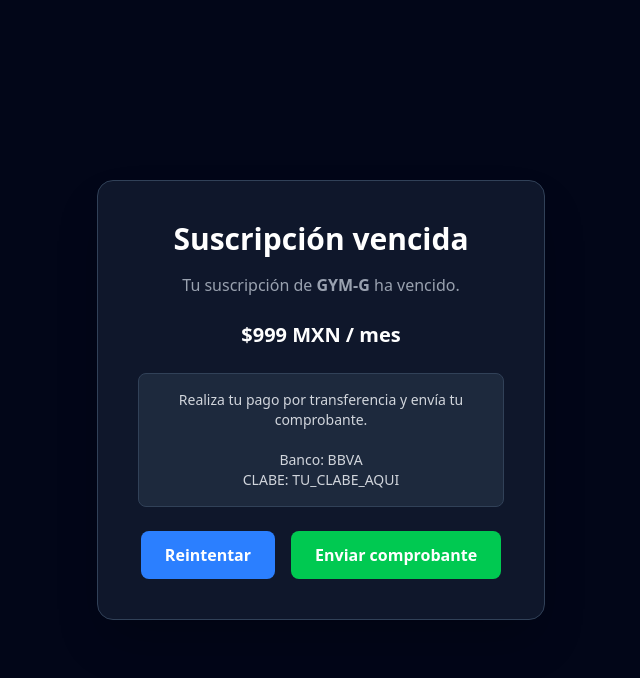
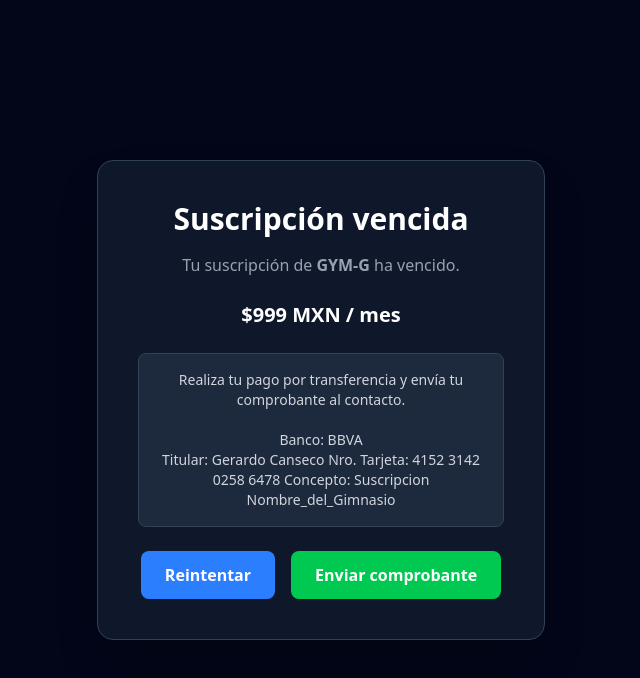
Before and after one commit to gerardofagoaga19/gym-g, a Next.js app: page /subscription-expired in a window 1280 px wide. Shown: the top 678 px of the page, without its empty margins (319-959 px from the left). Built offline with nearby package versions, Linux system fonts and the light colour scheme.

Commit message:
agregar clabe

```diff
--- a/app/subscription-expired/page.tsx
+++ b/app/subscription-expired/page.tsx
@@ -29,12 +29,15 @@ export default function SubscriptionExpired() {
 
         <div className="bg-slate-800 border border-slate-700 rounded-lg p-4 text-sm text-gray-300 mb-6">
 
-          Realiza tu pago por transferencia y envía tu comprobante.
+          Realiza tu pago por transferencia y envía tu comprobante al contacto.
 
           <br /><br />
 
           Banco: BBVA <br />
-          CLABE: TU_CLABE_AQUI
+          Titular: Gerardo Canseco
+          Nro. Tarjeta: 4152 3142 0258 6478
+          Concepto: Suscripcion Nombre_del_Gimnasio
+
 
         </div>
 
@@ -48,7 +51,7 @@ export default function SubscriptionExpired() {
           </button>
 
           <button
-            onClick={() => window.location.href = "https://wa.me/TU_NUMERO"}
+            onClick={() => window.location.href = "/billing"}
             className="bg-green-500 hover:bg-green-600 px-6 py-3 rounded-lg font-semibold transition"
           >
             Enviar comprobante
```
